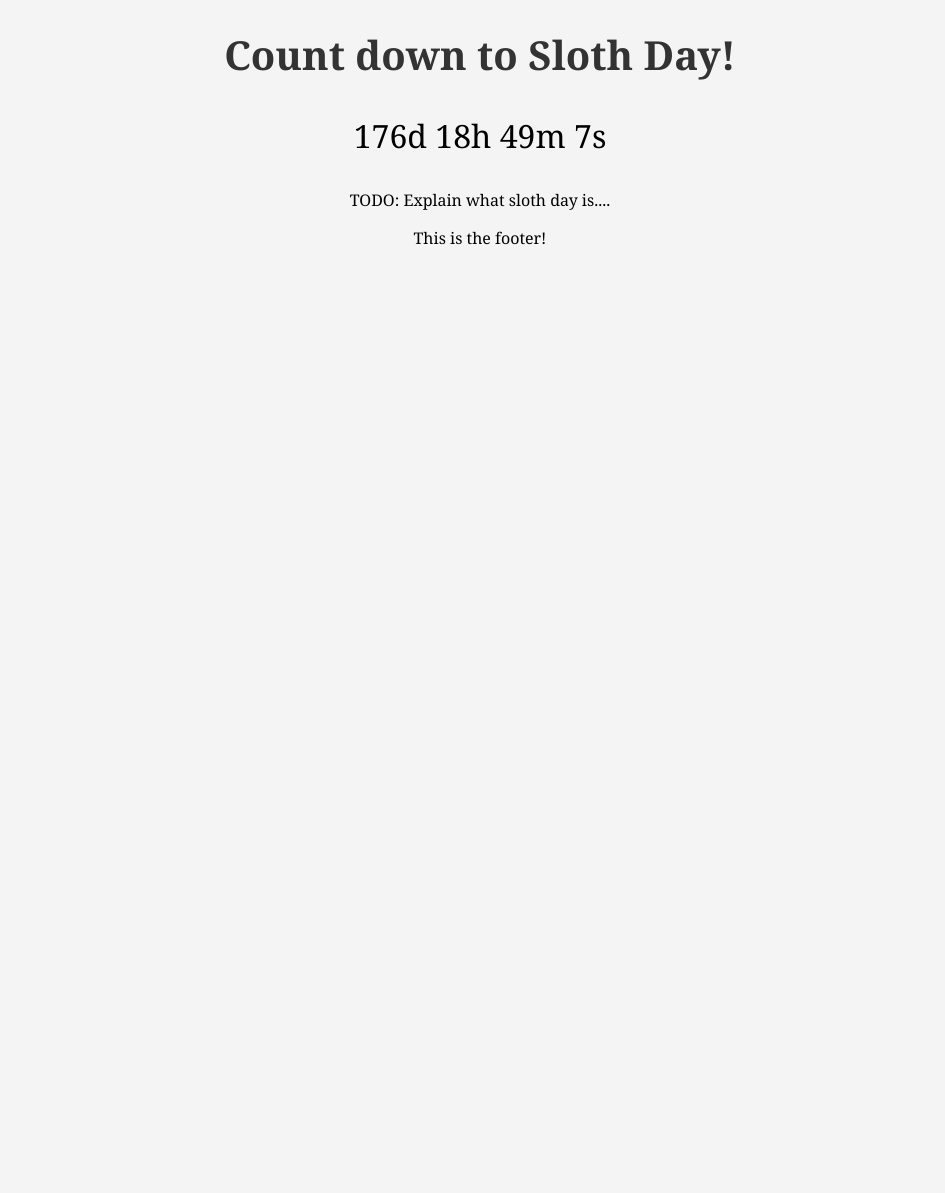
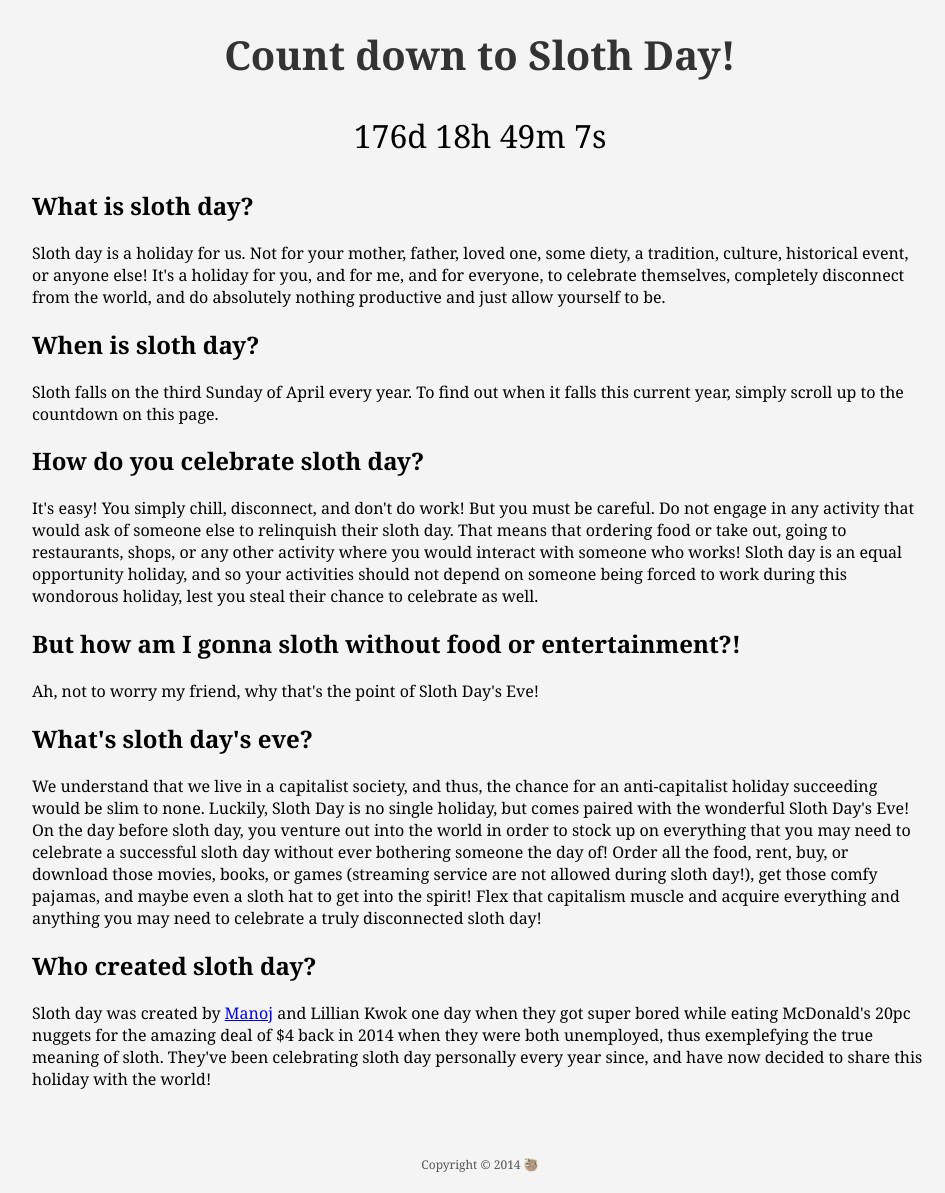
Before and after one commit to mdayaram/slothday.com, a plain HTML site: page index.html in a window 1280 px wide. Shown: the whole page, without its empty margins (160-1105 px from the left). Before the commit the page ends 800 px from the top, so only its background shows below. Drawn offline with Linux system fonts and the light colour scheme.

Commit message:
beginning of faq

```diff
--- a/index.html
+++ b/index.html
@@ -19,6 +19,22 @@
 
     header, section, footer {
       text-align: center;
+    }
+
+    footer {
+      padding-top: 50px;
+      padding-bottom: 20px;
+      color: #555;
+      font-size: 0.75rem;
+    }
+
+    section {
+      width: 70%;
+      margin-left: auto;
+      margin-right: auto;
+    }
+    section > div {
+      text-align: left;
     }
 
     h1 {
@@ -53,7 +69,7 @@
 
     <!-- Today is sloth day! -->
     <div id="holidayMessage" class="holiday-message">
-      <h1>Happy Sloth Day! 🎉</h1>
+      <h1>Happy Sloth Day! 🦥</h1>
     </div>
 
     <!-- Sloth day just passed -->
@@ -64,11 +80,67 @@
   </header>
 
   <section>
-    <p>TODO: Explain what sloth day is....</p>
+    <div>
+      <h2>What is sloth day?</h2>
+      <p>
+        Sloth day is a holiday for us. Not for your mother, father, loved one, some diety, a
+        tradition, culture, historical event, or anyone else! It's a holiday for you, and for me, and
+        for everyone, to celebrate themselves, completely disconnect from the world, and do absolutely
+        nothing productive and just allow yourself to be.
+      </p>
+    </div>
+    <div>
+      <h2>When is sloth day?</h2>
+      <p>
+        Sloth falls on the third Sunday of April every year. To find out when it falls this current
+        year, simply scroll up to the countdown on this page.
+      </p>
+    </div>
+    <div>
+      <h2>How do you celebrate sloth day?</h2>
+      <p>
+        It's easy! You simply chill, disconnect, and don't do work! But you must be careful. Do not
+        engage in any activity that would ask of someone else to relinquish their sloth day. That
+        means that ordering food or take out, going to restaurants, shops, or any other activity
+        where you would interact with someone who works! Sloth day is an equal opportunity holiday,
+        and so your activities should not depend on someone being forced to work during this wondorous
+        holiday, lest you steal their chance to celebrate as well.
+      </p>
+    </div>
+    <div>
+      <h2>But how am I gonna sloth without food or entertainment?!</h2>
+      <p>
+        Ah, not to worry my friend, why that's the point of Sloth Day's Eve!
+      </p>
+    </div>
+    <div>
+      <h2>What's sloth day's eve?</h2>
+      <p>
+        We understand that we live in a capitalist society, and thus, the chance for an
+        anti-capitalist holiday succeeding would be slim to none. Luckily, Sloth Day is no single
+        holiday, but comes paired with the wonderful Sloth Day's Eve! On the day before sloth day,
+        you venture out into the world in order to stock up on everything that you may need
+        to celebrate a successful sloth day without ever bothering someone the day of! Order
+        all the food, rent, buy, or download those movies, books, or games (streaming service
+        are not allowed during sloth day!), get those comfy pajamas, and maybe even a sloth hat to
+        get into the spirit! Flex that capitalism muscle and acquire everything and anything you
+        may need to celebrate a truly disconnected sloth day!
+      </p>
+    </div>
+    <div>
+      <h2>Who created sloth day?</h2>
+      <p>
+        Sloth day was created by <a href="https://noj.cc">Manoj</a> and Lillian Kwok one day
+        when they got super bored while eating McDonald's 20pc nuggets for the amazing deal of $4
+        back in 2014 when they were both unemployed, thus exemplefying the true meaning of sloth.
+        They've been celebrating sloth day personally every year since, and have now decided to share
+        this holiday with the world!
+      </p>
+    </div>
   </section>
 
   <footer>
-    This is the footer!
+    Copyright &copy; 2014 🦥
   </footer>
 
   <script>
@@ -113,11 +185,11 @@
       }
 
       // Calculate countdown target
-      let targetDate = now < slothDay ? slothDay : nextYearSlothDay;
+      let comingSlothDay = now < slothDay ? slothDay : nextYearSlothDay;
 
       function updateCountdown() {
         const now = new Date();
-        const timeDifference = targetDate - now;
+        const timeDifference = comingSlothDay - now;
 
         if (timeDifference <= 0) {
           clearInterval(interval);
```
